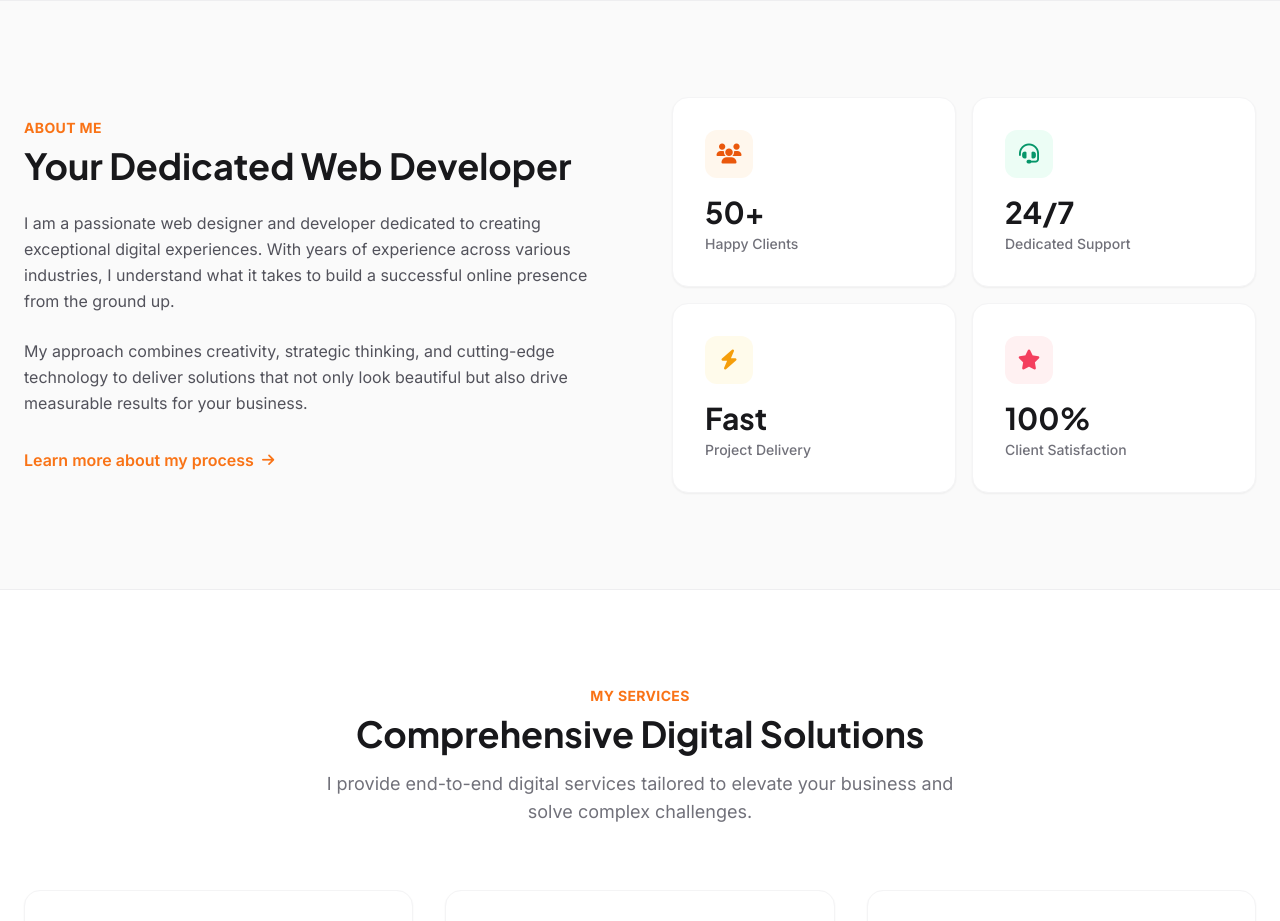
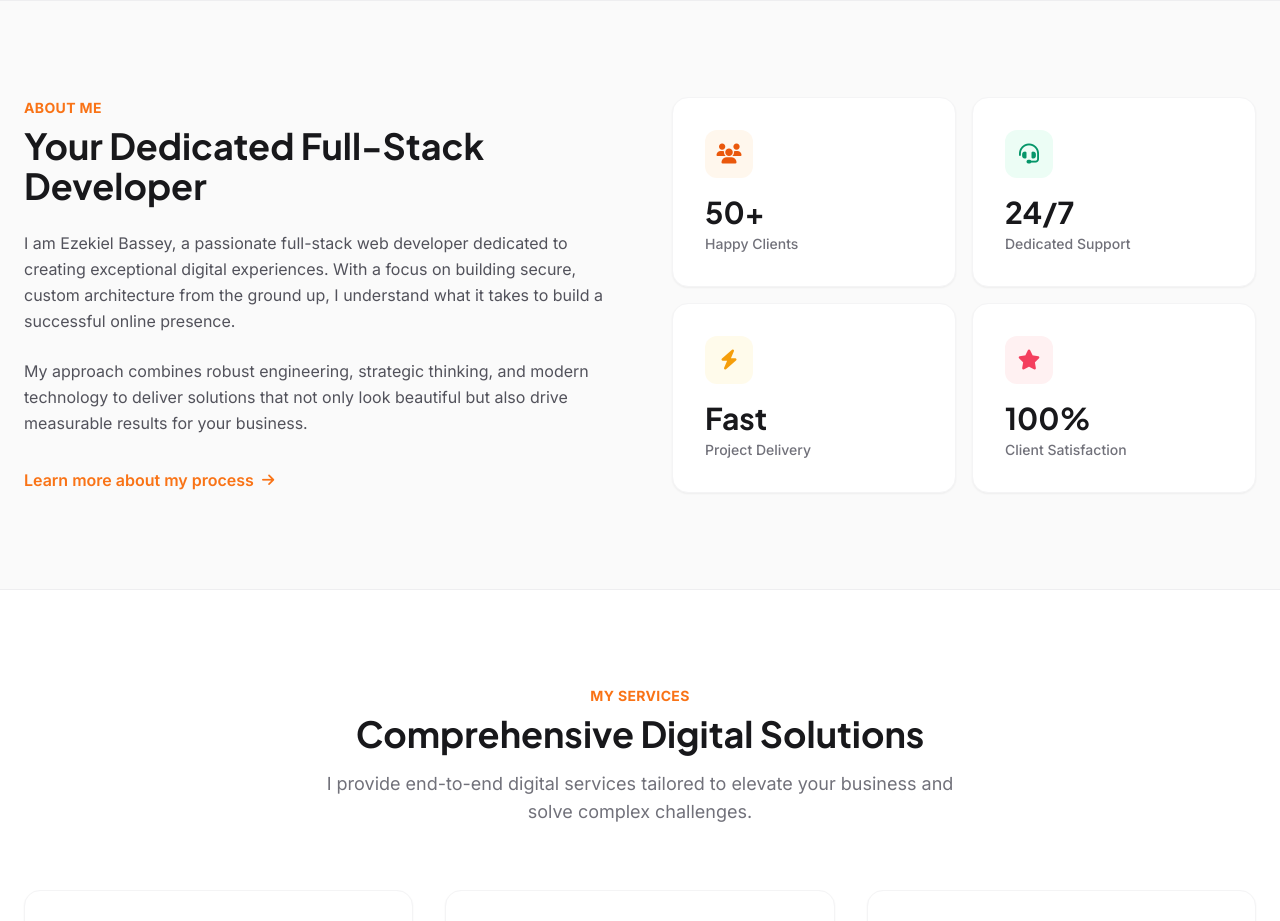
Before and after one commit to ezekielbassey28-hub/ezekiel-portfolio, a React (Vite) app: page / in a window 1280 px wide. Shown: the part 820-1741 px from the top of the page. Built offline with nearby package versions, Linux system fonts and the light colour scheme.

Commit message:
Update About.jsx

```diff
--- a/src/components/About.jsx
+++ b/src/components/About.jsx
@@ -27,13 +27,11 @@ const About = () => {
             transition={{ duration: 0.6 }}
           >
             <h4 className="text-primary font-bold tracking-wide uppercase text-sm mb-2">About Me</h4>
-            <h2 className="font-heading text-3xl md:text-4xl font-bold text-dark mb-6 leading-tight">Your Dedicated Web Developer</h2>
+            <h2 className="font-heading text-3xl md:text-4xl font-bold text-dark mb-6 leading-tight">Your Dedicated Full-Stack Developer</h2>
             <p className="text-zinc-600 mb-6 leading-relaxed">
-              I am a passionate web designer and developer dedicated to creating exceptional digital experiences. With years of experience across various industries, I understand what it takes to build a successful online presence from the ground up.
-            </p>
+             I am Ezekiel Bassey, a passionate full-stack web developer dedicated to creating exceptional digital experiences. With a focus on building secure, custom architecture from the ground up, I understand what it takes to build a successful online presence.            </p>
             <p className="text-zinc-600 mb-8 leading-relaxed">
-              My approach combines creativity, strategic thinking, and cutting-edge technology to deliver solutions that not only look beautiful but also drive measurable results for your business.
-            </p>
+             My approach combines robust engineering, strategic thinking, and modern technology to deliver solutions that not only look beautiful but also drive measurable results for your business.            </p>
 
             <a href="#contact" className="inline-flex items-center text-primary font-semibold hover:text-primaryHover transition-colors">
               Learn more about my process <i className="fas fa-arrow-right ml-2 text-sm"></i>
```
